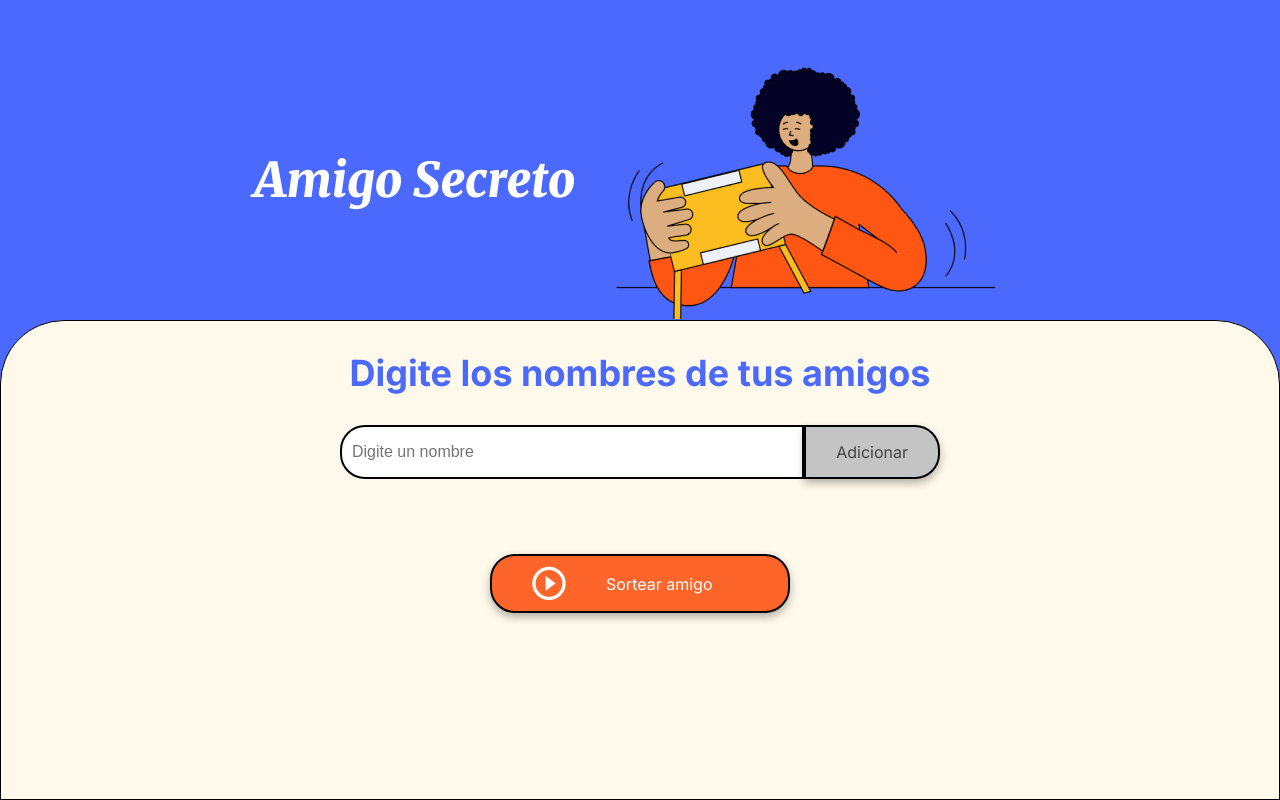
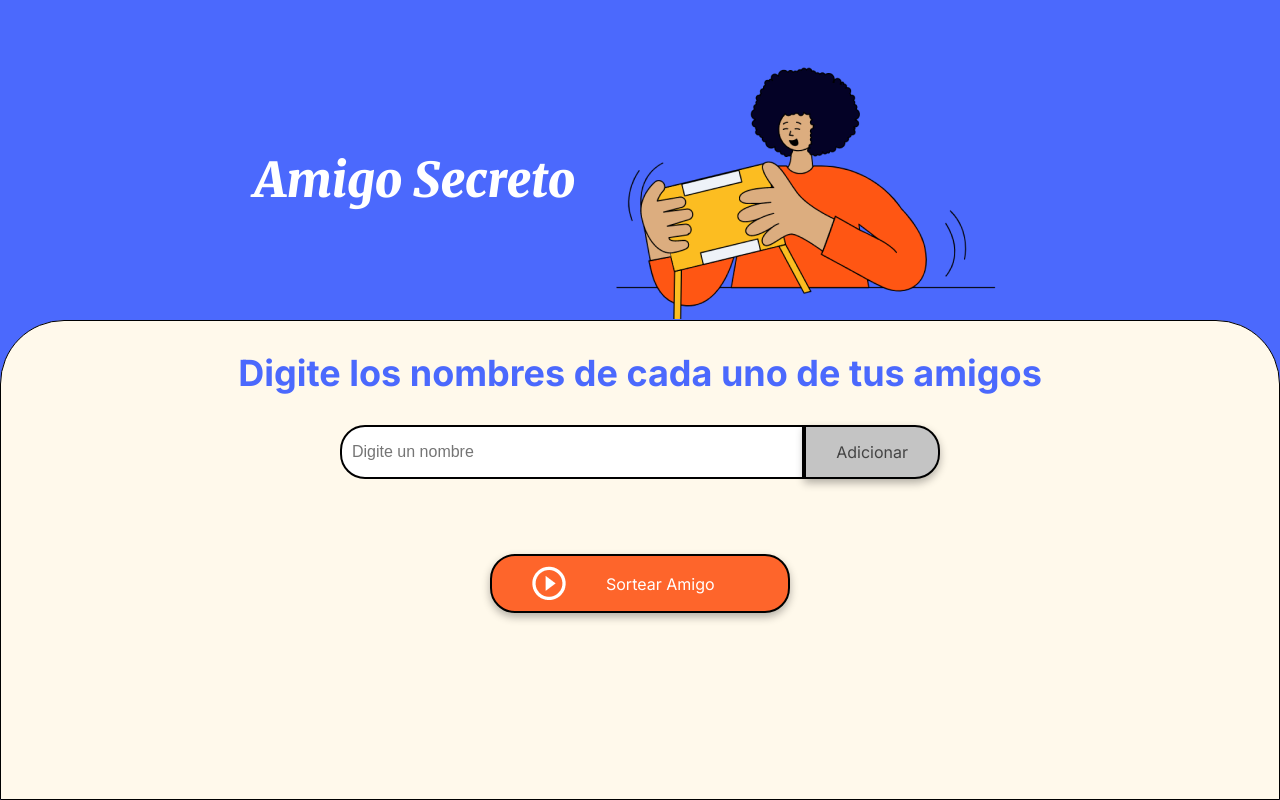
Before and after one commit to alexbogr91/amigoSecreto, a plain HTML site: page index.html in a window 1280 px wide. Drawn offline with Linux system fonts and the light colour scheme.

Commit message:
Cambios en el index

```diff
--- a/index.html
+++ b/index.html
@@ -18,7 +18,7 @@
         </header>
 
         <section class="input-section">
-            <h2 class="section-title">Digite los nombres de tus amigos</h2>
+            <h2 class="section-title">Digite los nombres de cada uno de tus amigos</h2>
             <div class="input-wrapper">
                 <input type="text" id="amigo" class="input-name" placeholder="Digite un nombre">
                 <button class="button-add" onclick="adicionarAmigo()">Adicionar</button>
@@ -30,7 +30,7 @@
             <div class="button-container">
                 <button class="button-draw" onclick="sortearAmigo()" aria-label="Sortear amigo secreto">
                     <img src="assets/play_circle_outline.png" alt="Ícone para sortear">
-                    Sortear amigo
+                    Sortear Amigo
                 </button>
             </div>
         </section>
```
